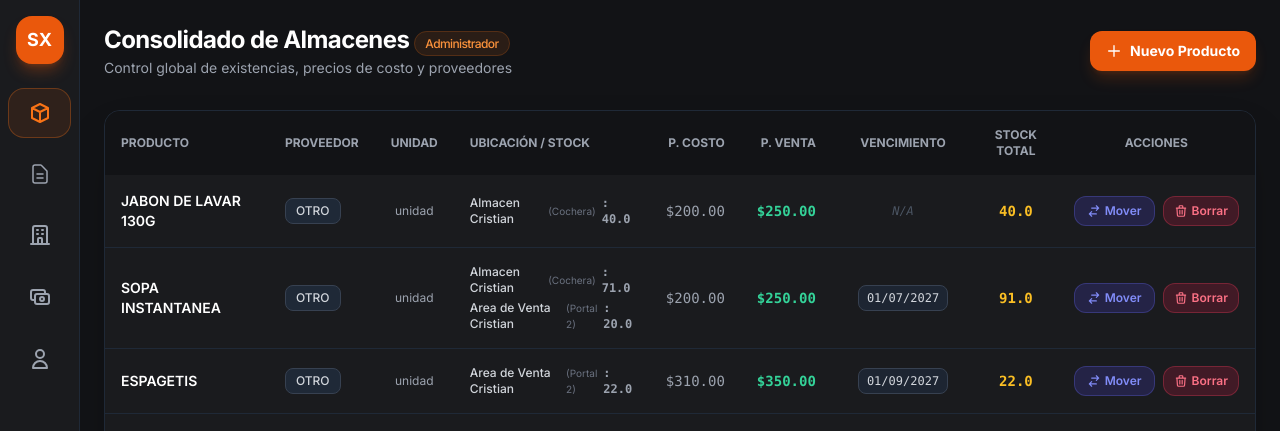
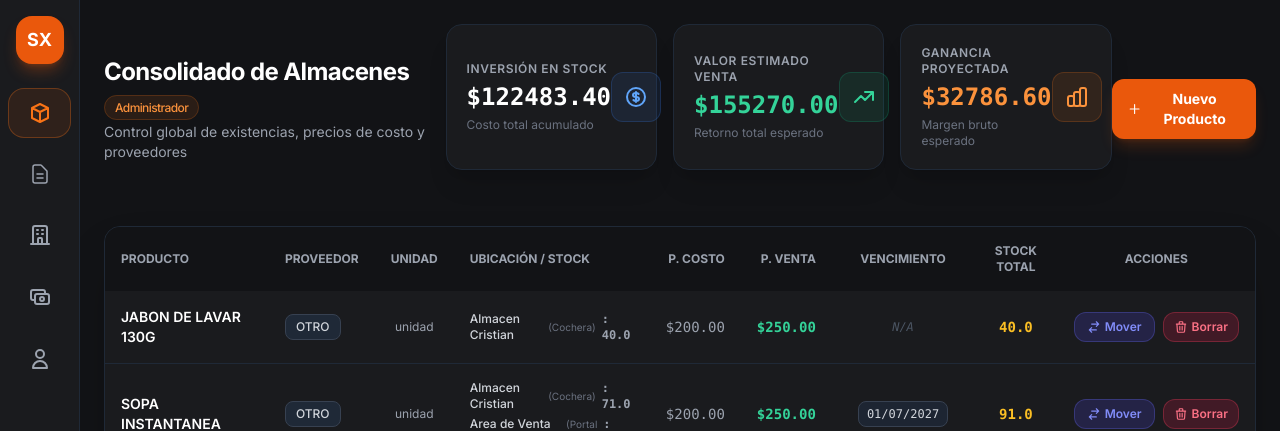
Before and after one commit to CristianCuba/Sumix, a Flask app: page /admin in a window 1280 px wide. Shown: the top 431 px of the page. Run offline with Flask 3, Linux system fonts and the light colour scheme; a user stored in the database is signed in; some libraries are stand-ins or nearby versions.

Commit message:
resumen de invertido proyeccion de ganancias y ventas

```diff
--- a/app.py
+++ b/app.py
@@ -421,6 +421,9 @@ def vista_cierre():
 
 import json
 
+from flask import render_template, redirect, url_for, session
+import json
+
 @app.route('/admin')
 def vista_admin():
     if 'user' not in session or session.get('rol') != 'admin':
@@ -430,24 +433,43 @@ def vista_admin():
     almacenes = Almacen.query.all()
     proveedores = Proveedor.query.all()
 
-
-    # Mapeo de existencias por producto y almacén
-    # Estructura: { producto_id: { almacen_id: cantidad } }
+    # 1. Mapeo de existencias por producto y almacén
     stock_map = {}
-
-    # Recorremos todas las existencias registradas
     registros_stock = StockAlmacen.query.all()
     for s in registros_stock:
         if s.producto_id not in stock_map:
             stock_map[s.producto_id] = {}
         stock_map[s.producto_id][s.almacen_id] = s.cantidad
 
+    # 2. CÁLCULOS FINANCIEROS Y REPORTES
+    total_invertido = 0.0
+    total_venta_estimada = 0.0
+
+    for prod in productos:
+        # Sumamos la cantidad de este producto en todos los almacenes registrados en stock_map
+        cantidades_almacen = stock_map.get(prod.id, {}).values()
+        stock_total_producto = sum(cantidades_almacen)
+
+        # Multiplicamos por sus respectivos precios
+        costo_unitario = prod.precio_costo or 0.0
+        venta_unitaria = prod.precio_venta or 0.0
+
+        total_invertido += stock_total_producto * costo_unitario
+        total_venta_estimada += stock_total_producto * venta_unitaria
+
+    # Ganancia proyectada en dinero
+    ganancia_potencial = total_venta_estimada - total_invertido
+
+    # 3. Renderizado de plantilla con las nuevas variables
     return render_template(
-        'admin_almacenes.html', # Tu plantilla
+        'admin_almacenes.html',
         productos=productos,
         almacenes=almacenes,
-        proveedores= proveedores,
-        stock_map=json.dumps(stock_map) # Serializado de forma segura a JSON
+        proveedores=proveedores,
+        stock_map=json.dumps(stock_map),
+        total_invertido=total_invertido,
+        total_venta_estimada=total_venta_estimada,
+        ganancia_potencial=ganancia_potencial
     )
 
 
--- a/templates/admin_almacenes.html
+++ b/templates/admin_almacenes.html
@@ -10,6 +10,52 @@
             <p class="text-sm text-gray-400 mt-0.5">Control global de existencias, precios de costo y proveedores
             </p>
         </div>
+        <!-- REPORTES FINANCIEROS DE INVENTARIO -->
+<div class="grid grid-cols-1 md:grid-cols-3 gap-4 mb-6">
+
+    <!-- Inversión total (Costo) -->
+    <div class="bg-[#1a1b1e] border border-gray-800 rounded-2xl p-5 shadow-xl flex items-center justify-between">
+        <div>
+            <p class="text-xs font-semibold text-gray-400 uppercase tracking-wider">Inversión en Stock</p>
+            <h4 class="text-2xl font-bold text-white font-mono mt-1">
+                ${{ "%.2f"|format(total_invertido) }}
+            </h4>
+            <p class="text-xs text-gray-500 mt-1">Costo total acumulado</p>
+        </div>
+        <div class="p-3 bg-blue-500/10 border border-blue-500/20 rounded-xl text-blue-400">
+            <svg class="w-6 h-6" fill="none" stroke="currentColor" viewBox="0 0 24 24"><path stroke-linecap="round" stroke-linejoin="round" stroke-width="2" d="M12 8c-1.657 0-3 .895-3 2s1.343 2 3 2 3 .895 3 2-1.343 2-3 2m0-8c1.11 0 2.08.402 2.599 1M12 8V7m0 1v8m0 0v1m0-1c-1.11 0-2.08-.402-2.599-1M21 12a9 9 0 11-18 0 9 9 0 0118 0z"></path></svg>
+        </div>
+    </div>
+
+    <!-- Valor estimado de venta -->
+    <div class="bg-[#1a1b1e] border border-gray-800 rounded-2xl p-5 shadow-xl flex items-center justify-between">
+        <div>
+            <p class="text-xs font-semibold text-gray-400 uppercase tracking-wider">Valor Estimado Venta</p>
+            <h4 class="text-2xl font-bold text-emerald-400 font-mono mt-1">
+                ${{ "%.2f"|format(total_venta_estimada) }}
+            </h4>
+            <p class="text-xs text-gray-500 mt-1">Retorno total esperado</p>
+        </div>
+        <div class="p-3 bg-emerald-500/10 border border-emerald-500/20 rounded-xl text-emerald-400">
+            <svg class="w-6 h-6" fill="none" stroke="currentColor" viewBox="0 0 24 24"><path stroke-linecap="round" stroke-linejoin="round" stroke-width="2" d="M13 7h8m0 0v8m0-8l-8 8-4-4-6 6"></path></svg>
+        </div>
+    </div>
+
+    <!-- Ganancia Proyectada -->
+    <div class="bg-[#1a1b1e] border border-gray-800 rounded-2xl p-5 shadow-xl flex items-center justify-between">
+        <div>
+            <p class="text-xs font-semibold text-gray-400 uppercase tracking-wider">Ganancia Proyectada</p>
+            <h4 class="text-2xl font-bold text-orange-400 font-mono mt-1">
+                ${{ "%.2f"|format(ganancia_potencial) }}
+            </h4>
+            <p class="text-xs text-gray-500 mt-1">Margen bruto esperado</p>
+        </div>
+        <div class="p-3 bg-orange-500/10 border border-orange-500/20 rounded-xl text-orange-400">
+            <svg class="w-6 h-6" fill="none" stroke="currentColor" viewBox="0 0 24 24"><path stroke-linecap="round" stroke-linejoin="round" stroke-width="2" d="M9 19v-6a2 2 0 00-2-2H5a2 2 0 00-2 2v6a2 2 0 002 2h2a2 2 0 002-2zm0 0V9a2 2 0 012-2h2a2 2 0 012 2v10m-6 0a2 2 0 002 2h2a2 2 0 002-2m0 0V5a2 2 0 012-2h2a2 2 0 012 2v14a2 2 0 01-2 2h-2a2 2 0 01-2-2z"></path></svg>
+        </div>
+    </div>
+
+</div>
         <button onclick="abrirModalProducto()"
             class="px-4 py-2.5 bg-orange-600 hover:bg-orange-500 text-white font-bold rounded-xl transition flex items-center gap-2 text-sm shadow-lg shadow-orange-600/20 active:scale-95">
             <svg class="w-4 h-4" fill="none" stroke="currentColor" viewBox="0 0 24 24">
```
